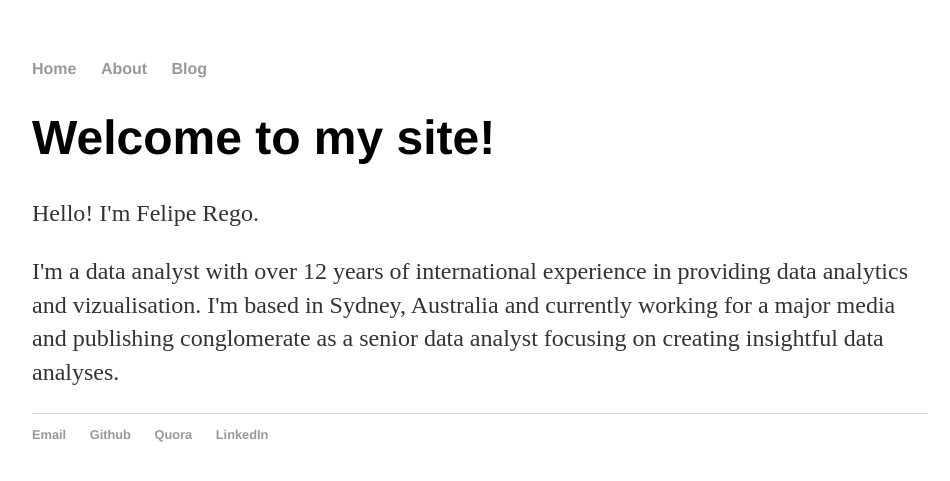
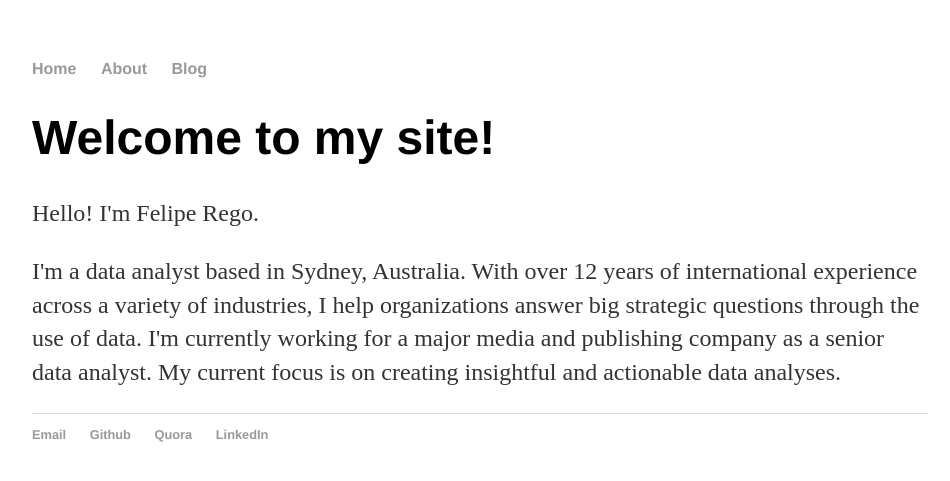
Before and after one commit to FelipeRego/FelipeRego.github.io, a Jekyll site: the page built from index.html, in a window 1280 px wide. Shown: the top 481 px of the page, without its empty margins (160-1110 px from the left). Built offline with Jekyll 4.4.1, drawn with Linux system fonts in a browser that asks for light colours.

Commit message:
Update index.html

```diff
--- a/index.html
+++ b/index.html
@@ -5,7 +5,9 @@ title: Felipe Rego - Data Analyst | Insights | Wrangling | Visualisation | Model
 <div class="blurb">
 	<h1>Welcome to my site!</h1>
 	<p>Hello! I'm Felipe Rego.</p>
-	<p>I'm a data analyst with over 12 years of international experience in providing data analytics and vizualisation. I'm based in Sydney, Australia and
-	currently working for a major media and publishing conglomerate as a senior data analyst focusing on creating insightful data analyses. </p>
+	<p>I'm a data analyst based in Sydney, Australia. With over 12 years of international experience across
+	a variety of industries, I help organizations answer big strategic questions through the use of data.
+	I'm currently working for a major media and publishing company as a senior data analyst. My current focus is
+	on creating insightful and actionable data analyses. </p>
 </div><!-- /.blurb -->
 </html>
```
